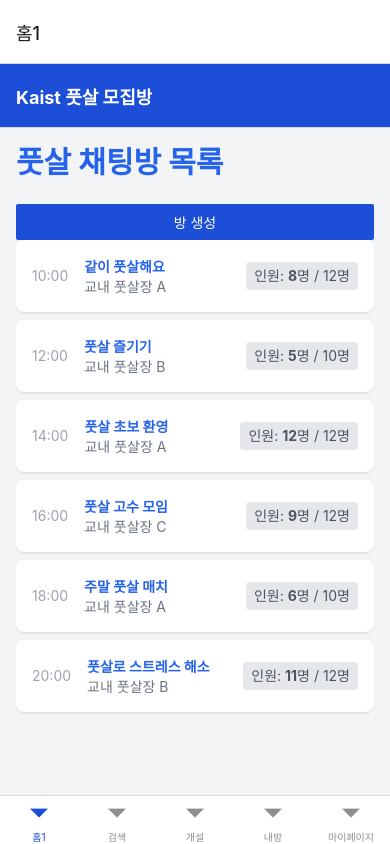
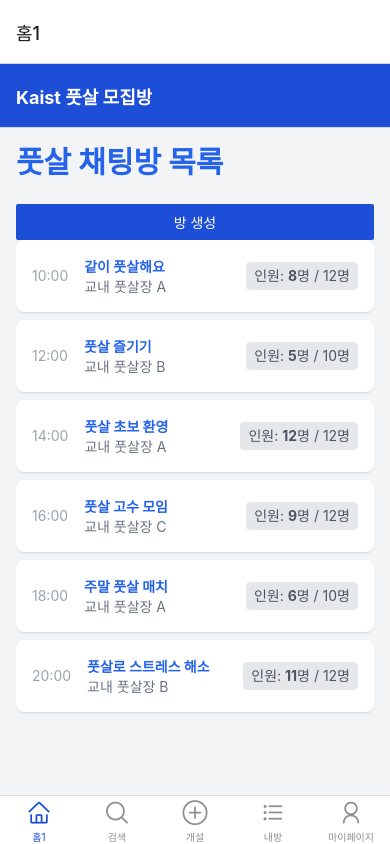
Before and after one commit to Chungyezun/KaiPlab, a React Native app in the folder Plab/: screen / in a window 390 px wide. Built offline with nearby package versions, Linux system fonts and the light colour scheme.

Commit message:
FEAT : Bottom tab icons add

```diff
--- a/Plab/package.json
+++ b/Plab/package.json
@@ -23,6 +23,7 @@
     "react-native-reanimated": "^3.15.1",
     "react-native-safe-area-context": "^4.10.9",
     "react-native-screens": "^3.34.0",
+    "react-native-vector-icons": "^10.2.0",
     "stacktrace-parser": "^0.1.10"
   },
   "devDependencies": {
--- a/Plab/src/navigation/AppNavigator.tsx
+++ b/Plab/src/navigation/AppNavigator.tsx
@@ -8,6 +8,8 @@ import SearchScreen from '../screens/SearchScreen'; // 새로운 화면 추가
 import CreateRoomScreen from '../screens/CreateRoomScreen'; // 새로운 화면 추가
 import MyRoomsScreen from '../screens/MyRoomsScreen'; // 새로운 화면 추가
 import MyPageScreen from '../screens/MyPageScreen'; // 새로운 화면 추가
+import Icon from 'react-native-vector-icons/AntDesign';
+
 
 const Stack = createNativeStackNavigator();
 const Tab = createBottomTabNavigator();
@@ -42,9 +44,26 @@ const AppNavigator: React.FC = () => {
     <NavigationContainer>
       <Tab.Navigator
         initialRouteName="Home"
-        screenOptions={{
+        screenOptions={({ route }) => ({
           tabBarActiveTintColor: '#1D4ED8', // 선택된 탭의 색상
-        }}
+          tabBarIcon: ({color, size}) => {
+            let iconName;
+
+            if (route.name === "홈1"){
+              iconName = 'home';
+            } else if (route.name === "검색"){
+              iconName = 'search1';
+            } else if (route.name === "개설"){
+              iconName = 'pluscircleo';
+            } else if (route.name === "내방"){
+              iconName = 'bars';
+            } else if (route.name === "마이페이지"){
+              iconName = 'user';
+            }
+
+            return <Icon name = {iconName} size = {size} color = {color} />;
+          }
+        })}
       >
         <Tab.Screen name="홈1" component={HomeStack} />
         <Tab.Screen name="검색" component={SearchScreen} />
```
Also changed, not shown: 4 other files (tests, documents, lock files or other folders).
